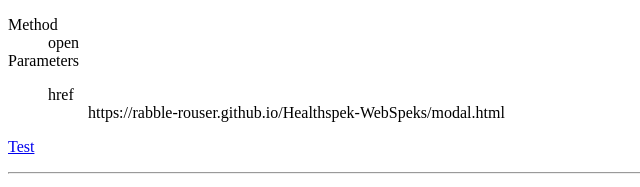
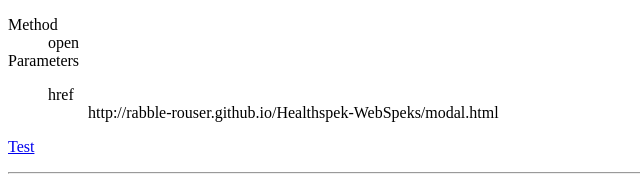
Before and after one commit to rabble-rouser/Healthspek-WebSpeks, a plain HTML site: page index.html in a window 1280 px wide. Shown: the top 187 px of the page, 0-640 px from the left. Drawn offline with Linux system fonts and the light colour scheme.

Commit message:
Removed https protocol.

```diff
--- a/index.html
+++ b/index.html
@@ -14,11 +14,11 @@
         <dd>
           <dl>
             <dt>href</dt>
-            <dd>https://rabble-rouser.github.io/Healthspek-WebSpeks/modal.html</dd>
+            <dd>http://rabble-rouser.github.io/Healthspek-WebSpeks/modal.html</dd>
           </dl>
         </dd>
       </dl>
-      <a href="https://rabble-rouser.github.io/Healthspek-WebSpeks/modal.html" target="open">Test</a><br>
+      <a href="http://rabble-rouser.github.io/Healthspek-WebSpeks/modal.html" target="open">Test</a><br>
     </p>
     <hr />
     <p>
```
